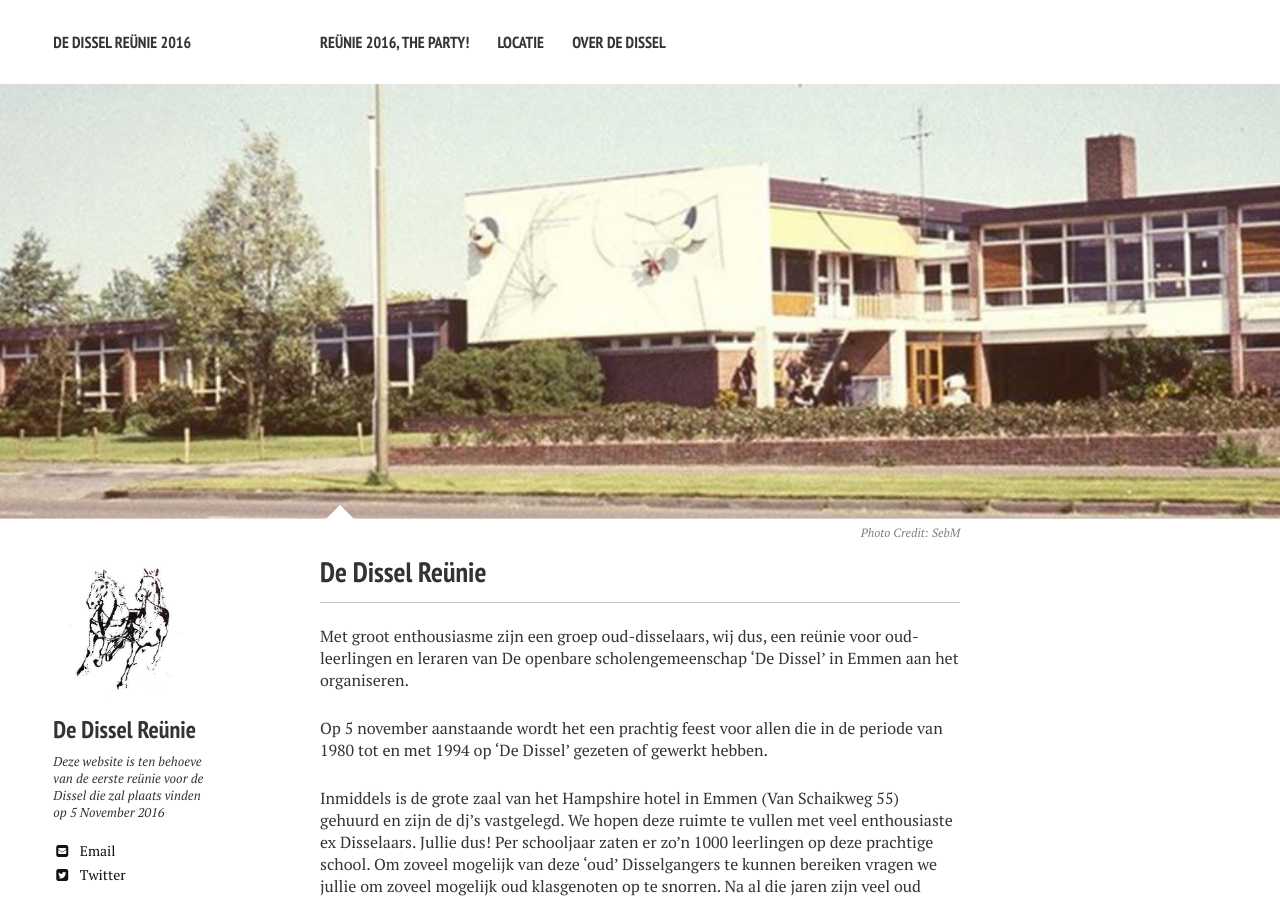
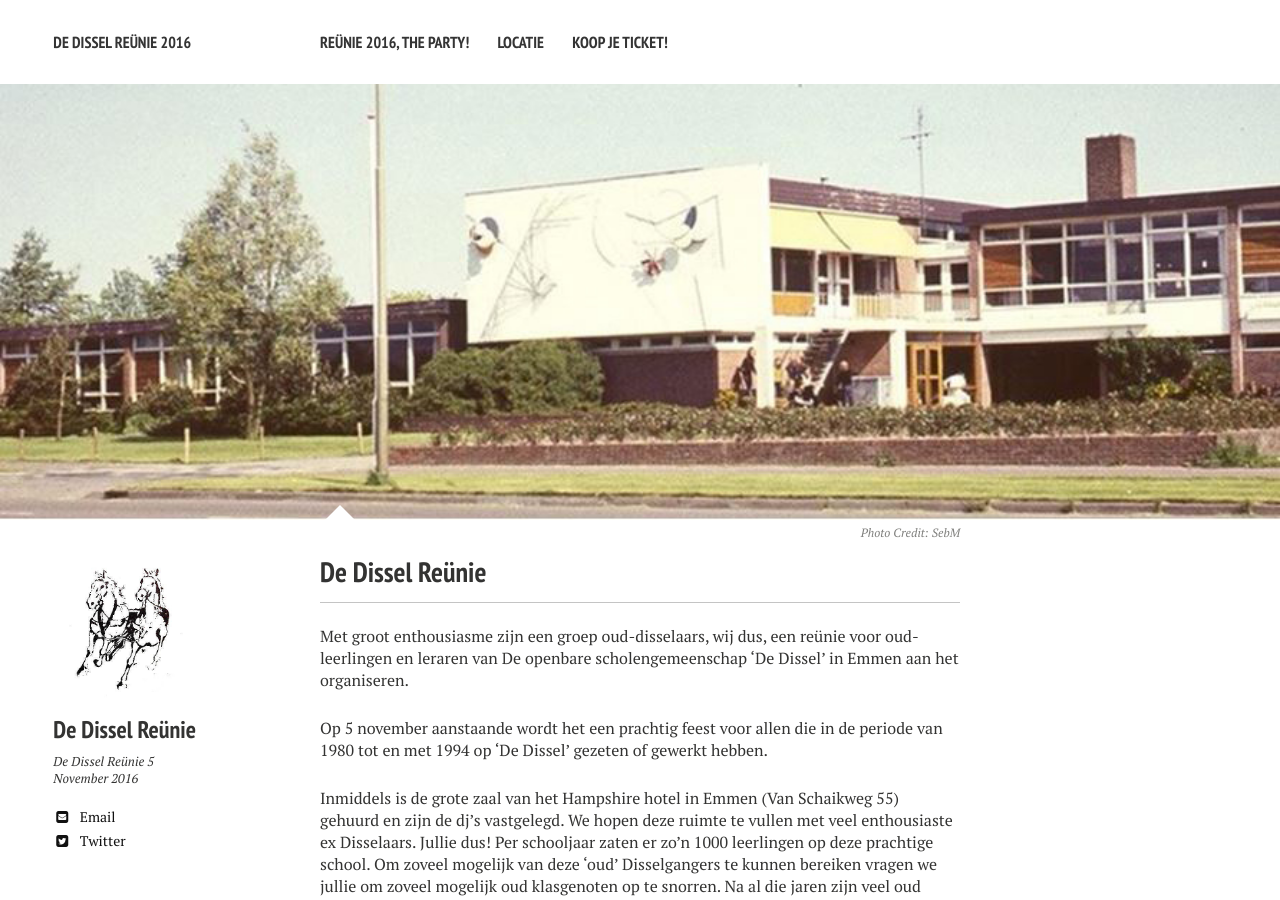
Before and after one commit to securitymonster/securitymonster.github.io, a Jekyll site: the page built from index.md, in a window 1280 px wide and 900 px high. Built offline with Jekyll 4.4.1, drawn with Linux system fonts in a browser that asks for light colours; nearby versions of some CDN libraries.

```diff
--- a/_config.yml
+++ b/_config.yml
@@ -43,7 +43,7 @@ titlecase: true
 owner:
   name: De Dissel Reünie
   avatar: dissel-logo.jpg
-  bio: "Deze website is ten behoeve van de eerste reünie voor de Dissel die zal plaats vinden op 5 November 2016"
+  bio: "De Dissel Reünie 5 November 2016"
   email: info@dedisselreunie.nl
   disqus-shortname: dedisselreunienl
   twitter: DeDisselreunie
--- a/_data/navigation.yml
+++ b/_data/navigation.yml
@@ -6,5 +6,5 @@
 - title: Locatie
   url: /locatie/
 
-- title: Over De Dissel
-  url: /dedissel/
+- title: Koop je ticket!
+  url: /tickets/
```
Also changed, not shown: _data/authors.yml (+0 -9 lines), tickets/index.md (added, +10 -0 lines), images/event-banner.jpg (added).
